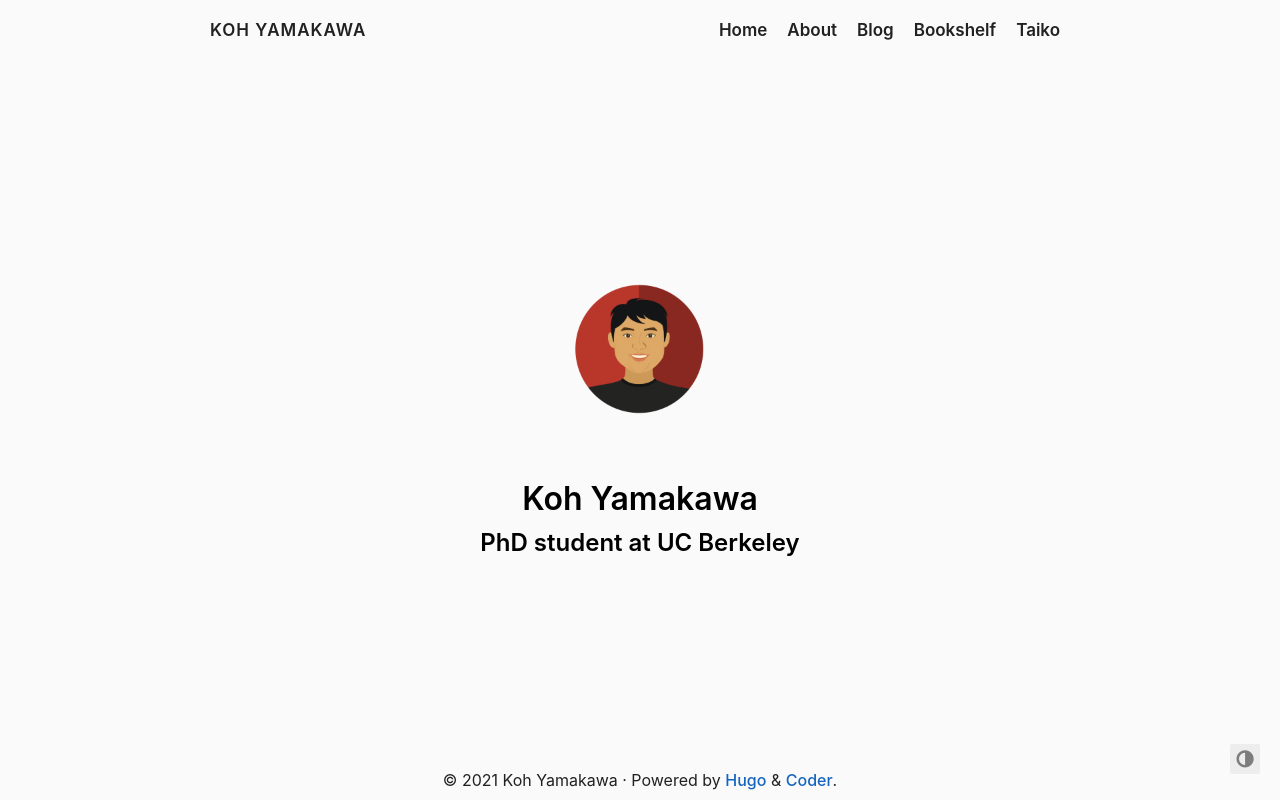
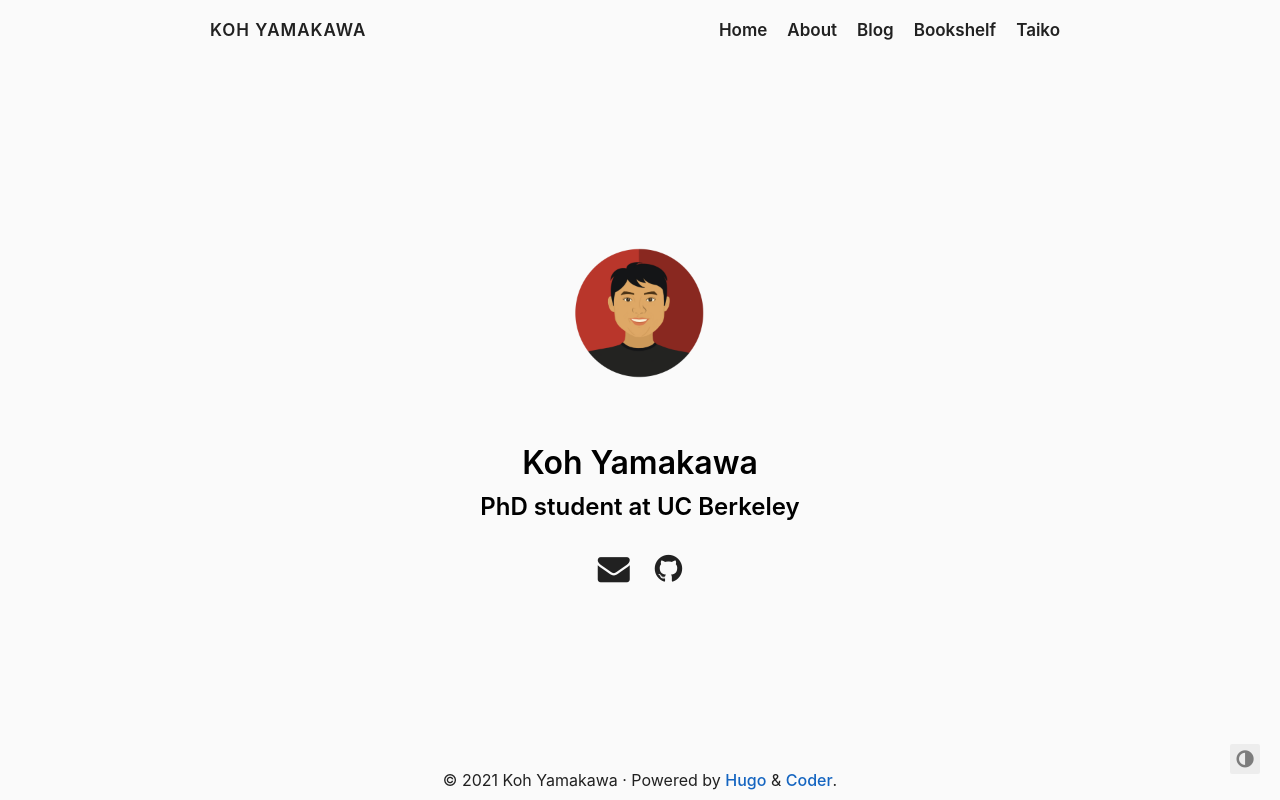
Before and after one commit to kohtaroyamakawa/kohtaroyamakawa.github.io, a plain HTML site: page index.html in a window 1280 px wide. Drawn offline with Linux system fonts and the light colour scheme.

Commit message:
rebuilding site Fri Apr 16 12:00:14 PDT 2021

```diff
--- a/index.html
+++ b/index.html
@@ -126,6 +126,26 @@
     <h1>Koh Yamakawa</h1>
     <h2>PhD student at UC Berkeley</h2>
 
+    <ul>
+
+
+          <li>
+            <a href="kohtaro_yamakawa@berkeley.edu" aria-label="Email"   >
+              <i class="fa fa-envelope" aria-hidden="true"></i>
+            </a>
+          </li>
+
+
+
+          <li>
+            <a href="https://github.com/kohtaroyamakawa/" aria-label="Github"   >
+              <i class="fa fa-github" aria-hidden="true"></i>
+            </a>
+          </li>
+
+
+    </ul>
+
   </div>
 </section>
 
```
